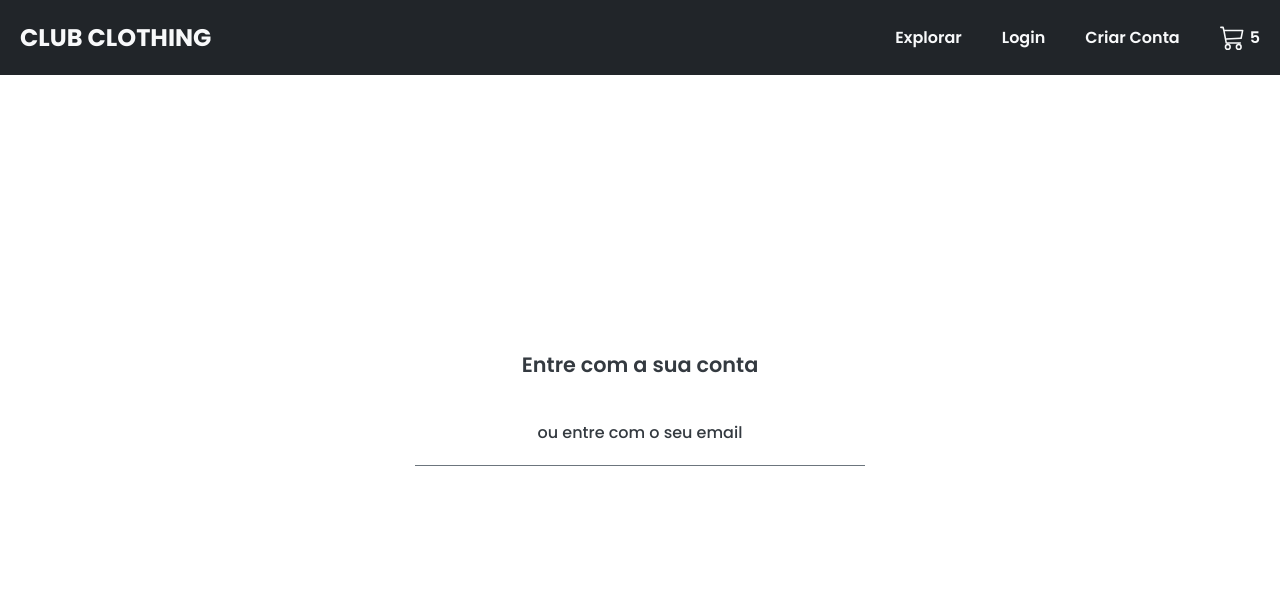
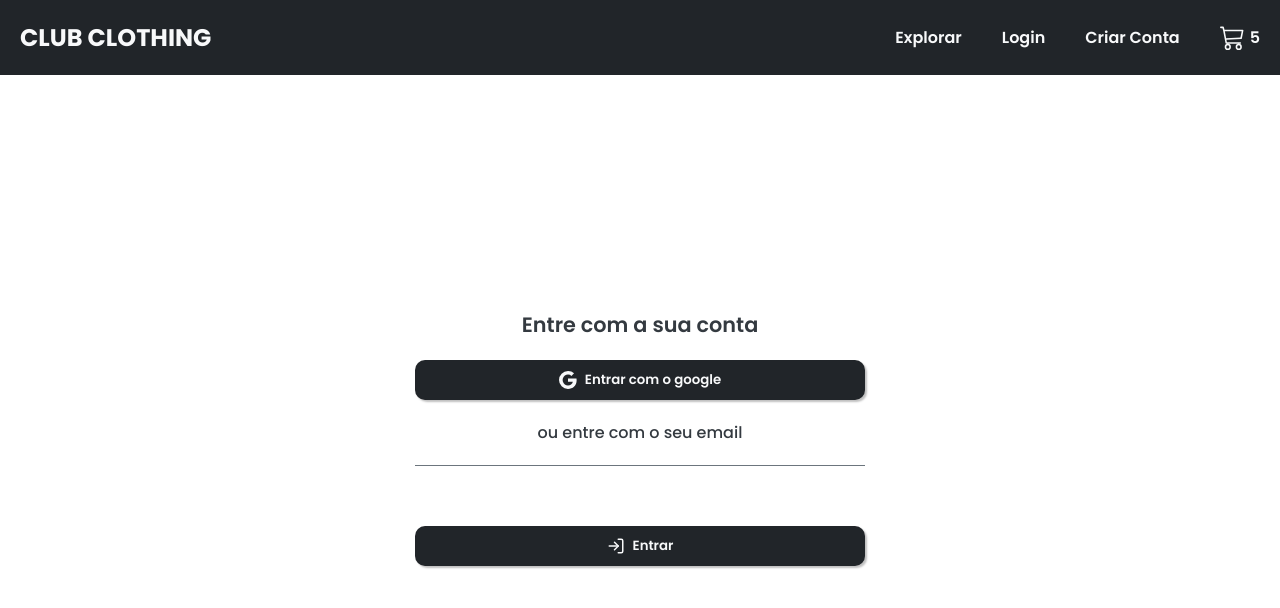
Before and after one commit to PedroStaRosa/club-clothing-ecommerce, a React (Create React App) app: page /login in a window 1280 px wide. Shown: the top 608 px of the page. Built offline with nearby package versions, Linux system fonts and the light colour scheme.

Commit message:
feat: add Custom Button to Login Page

```diff
--- a/src/pages/login/login.page.tsx
+++ b/src/pages/login/login.page.tsx
@@ -1,4 +1,11 @@
+import { BsGoogle } from 'react-icons/bs'
+import { FiLogIn } from 'react-icons/fi'
+
+// Components
+import CustomButton from '../../components/custom-button/custom-buttom.component'
 import Header from '../../components/header/header.components'
+
+// Styles
 import {
   LoginContainer,
   LoginHeadline,
@@ -14,10 +21,13 @@ const LoginPage = () => {
       <LoginContainer>
         <LoginContent>
           <LoginHeadline>Entre com a sua conta</LoginHeadline>
-          {/* Button */}
+          <CustomButton startIcon={<BsGoogle size={18} />}>
+            Entrar com o google
+          </CustomButton>
           <LoginSubtitle>ou entre com o seu email</LoginSubtitle>
           <LoginInputContainer>{/* Email Input */}</LoginInputContainer>
           <LoginInputContainer>{/* password Input */}</LoginInputContainer>
+          <CustomButton startIcon={<FiLogIn size={18} />}>Entrar</CustomButton>
         </LoginContent>
       </LoginContainer>
     </>
```
